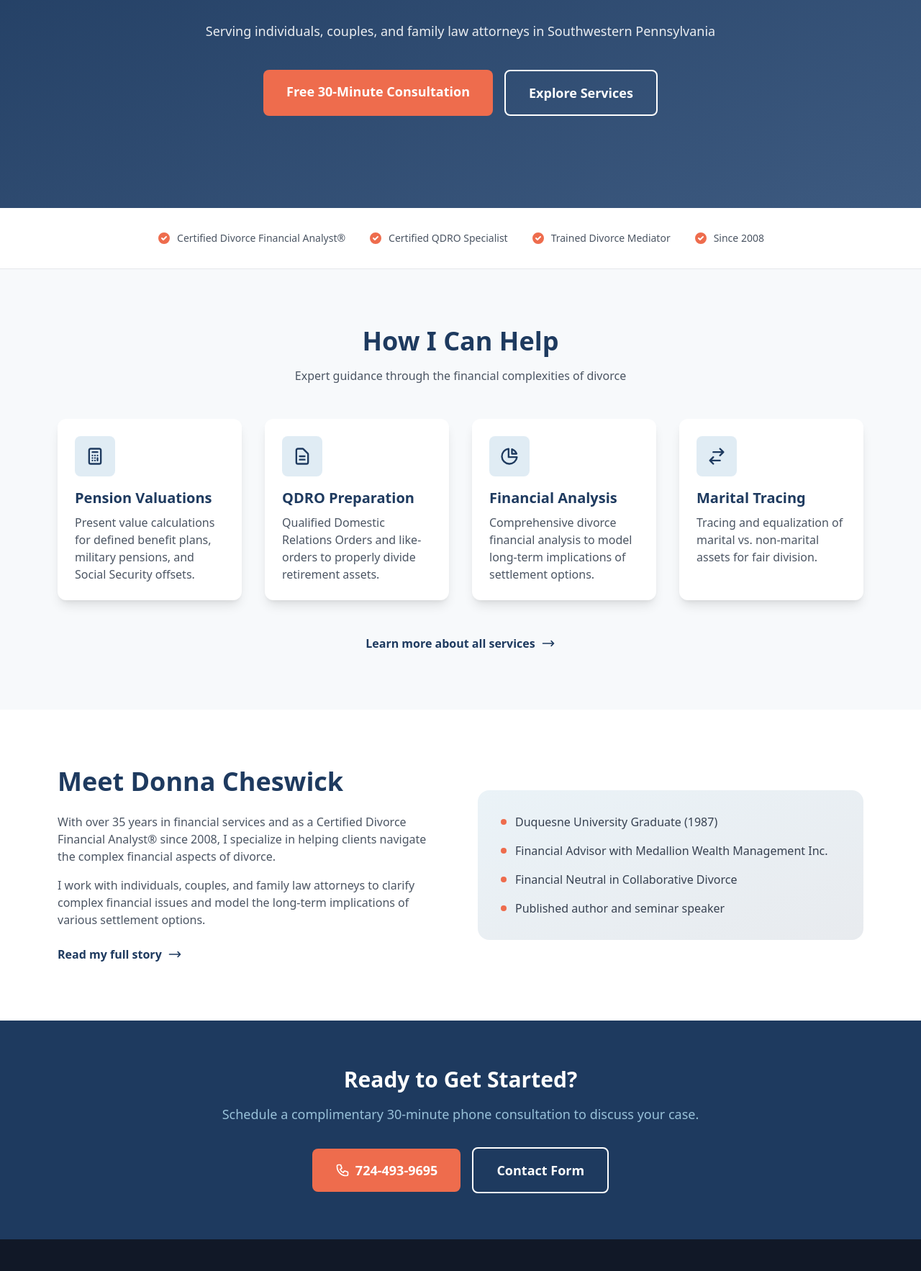
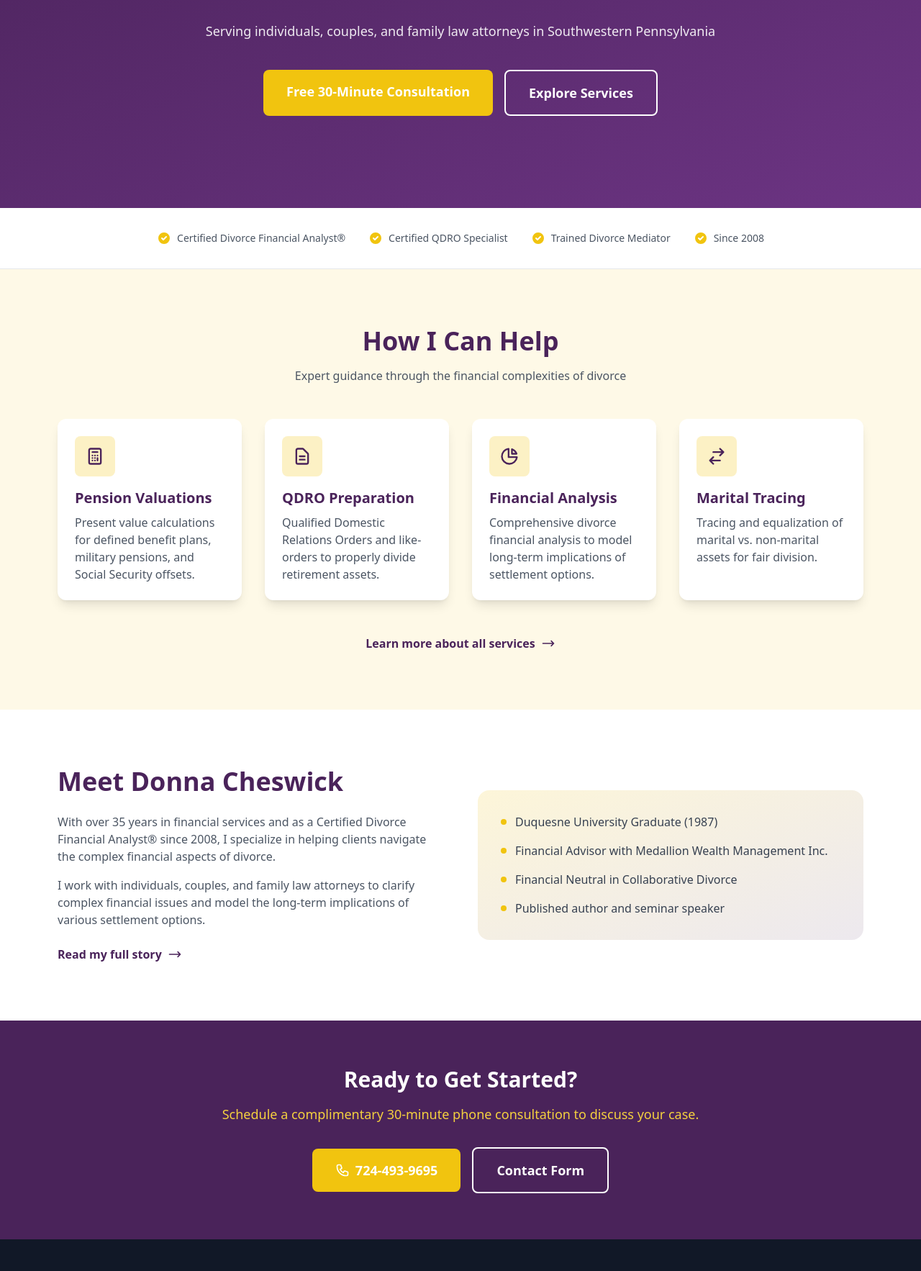
Before and after one commit to StevenCheswick/donna-website, a plain HTML site: page index.html in a window 1280 px wide. Shown: the part 331-2097 px from the top of the page at 72% size. Drawn offline with nearby package versions, Linux system fonts and the light colour scheme.

Commit message:
Update to purple and yellow color theme
Match original website branding with new color scheme:
- Deep purple primary (#4a235a)
- Medium purple secondary (#6c3483)
- Golden yellow accents (#f4d03f, #f1c40f)
- Light cream background (#fef9e7)

Co-Authored-By: Claude Opus 4.5 <noreply@anthropic.com>

```diff
--- a/index.html
+++ b/index.html
@@ -10,11 +10,11 @@
             theme: {
                 extend: {
                     colors: {
-                        primary: '#1e3a5f',
-                        secondary: '#3d5a80',
-                        accent: '#98c1d9',
-                        warm: '#ee6c4d',
-                        light: '#f7f9fb'
+                        primary: '#4a235a',
+                        secondary: '#6c3483',
+                        accent: '#f4d03f',
+                        warm: '#f1c40f',
+                        light: '#fef9e7'
                     }
                 }
             }
@@ -61,7 +61,7 @@
             </p>
             <p class="text-lg mb-10 opacity-90">Serving individuals, couples, and family law attorneys in Southwestern Pennsylvania</p>
             <div class="flex flex-col sm:flex-row gap-4 justify-center">
-                <a href="contact.html" class="bg-warm hover:bg-orange-600 text-white px-8 py-4 rounded-lg font-semibold text-lg transition transform hover:scale-105">
+                <a href="contact.html" class="bg-warm hover:bg-yellow-500 text-white px-8 py-4 rounded-lg font-semibold text-lg transition transform hover:scale-105">
                     Free 30-Minute Consultation
                 </a>
                 <a href="services.html" class="border-2 border-white text-white px-8 py-4 rounded-lg font-semibold text-lg hover:bg-white hover:text-primary transition">
@@ -218,7 +218,7 @@
             <h2 class="text-3xl font-bold text-white mb-4">Ready to Get Started?</h2>
             <p class="text-accent text-lg mb-8">Schedule a complimentary 30-minute phone consultation to discuss your case.</p>
             <div class="flex flex-col sm:flex-row gap-4 justify-center items-center">
-                <a href="tel:724-493-9695" class="bg-warm hover:bg-orange-600 text-white px-8 py-4 rounded-lg font-semibold text-lg transition flex items-center gap-2">
+                <a href="tel:724-493-9695" class="bg-warm hover:bg-yellow-500 text-white px-8 py-4 rounded-lg font-semibold text-lg transition flex items-center gap-2">
                     <svg class="w-5 h-5" fill="none" stroke="currentColor" viewBox="0 0 24 24">
                         <path stroke-linecap="round" stroke-linejoin="round" stroke-width="2" d="M3 5a2 2 0 012-2h3.28a1 1 0 01.948.684l1.498 4.493a1 1 0 01-.502 1.21l-2.257 1.13a11.042 11.042 0 005.516 5.516l1.13-2.257a1 1 0 011.21-.502l4.493 1.498a1 1 0 01.684.949V19a2 2 0 01-2 2h-1C9.716 21 3 14.284 3 6V5z"></path>
                     </svg>
```
Also changed, not shown: about.html (+6 -6 lines), contact.html (+7 -7 lines), resources.html (+6 -6 lines), services.html (+6 -6 lines).
